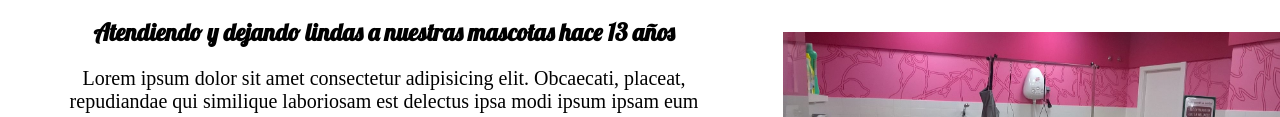
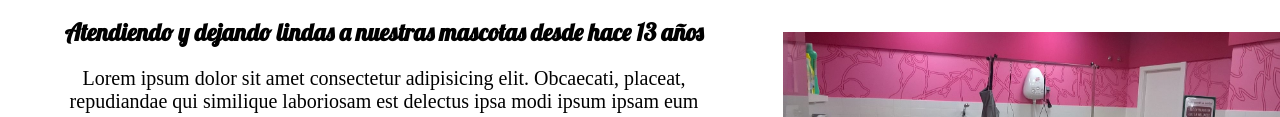
Before and after one commit to LuisDev6/Peluqueria-Canina-Amaison, a plain HTML site: page index.html in a window 1280 px wide. Shown: the part 193-310 px from the top of the page. Drawn offline with nearby package versions, Linux system fonts and the light colour scheme.

Commit message:
corrigiendo errores menores

```diff
--- a/index.html
+++ b/index.html
@@ -30,7 +30,7 @@
     <!-- GRID -->
     <main class="main__grid">
         <h1 class="h1Main ">Peluqieria Piu Bello</h1>
-        <h2 class="h2Main">Atendiendo y dejando lindas a nuestras mascotas hace 13 años</h2>
+        <h2 class="h2Main">Atendiendo y dejando lindas a nuestras mascotas desde hace 13 años</h2>
         <p class="pInicio">Lorem ipsum dolor sit amet consectetur adipisicing elit. Obcaecati, placeat, repudiandae qui
             similique laboriosam est delectus ipsa modi ipsum ipsam eum recusandae saepe pariatur unde magni deleniti,
             odit illo nemo!
```
